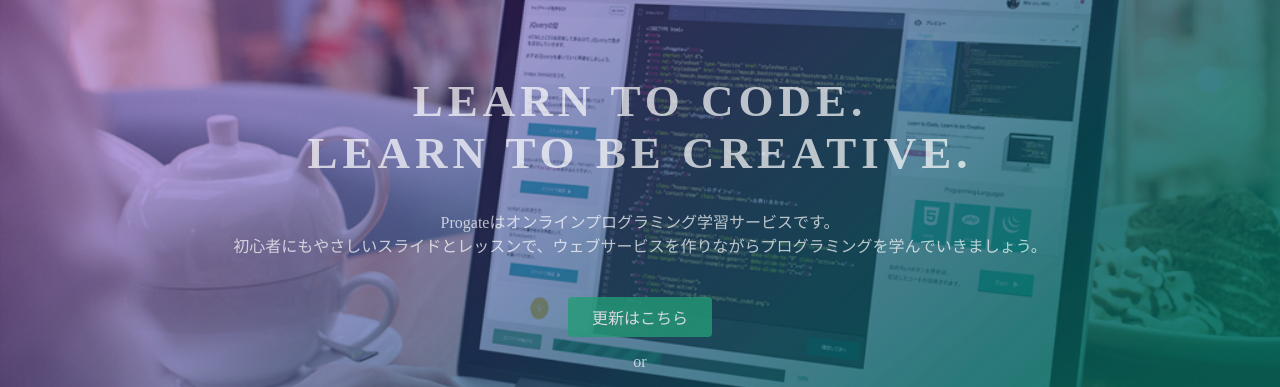
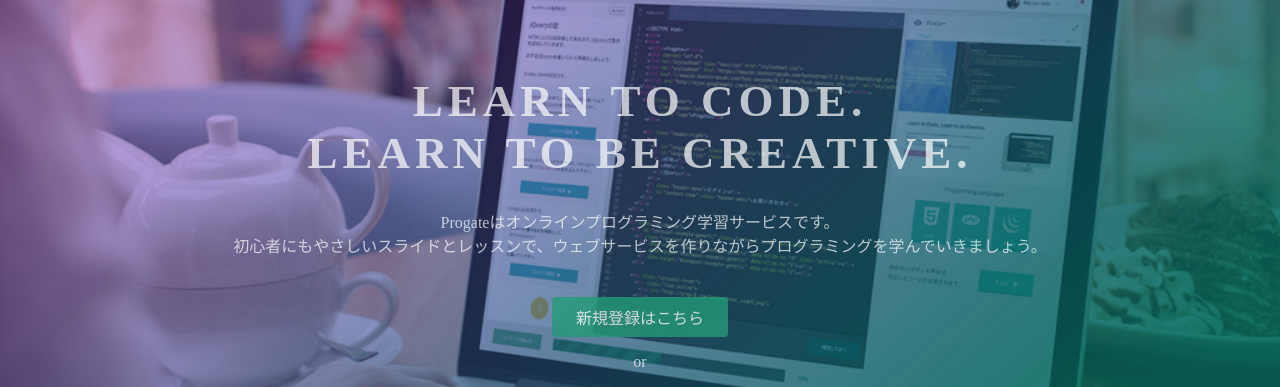
Before and after one commit to neige2020/neige2020.github.io, a plain HTML site: page index.html in a window 1280 px wide. Shown: the part 135-522 px from the top of the page. Drawn offline with Linux system fonts and the light colour scheme.

Commit message:
Update index.html

```diff
--- a/index.html
+++ b/index.html
@@ -26,7 +26,7 @@
       <h1>LEARN TO CODE.<br>LEARN TO BE CREATIVE.</h1>
       <p>Progateはオンラインプログラミング学習サービスです。<br>初心者にもやさしいスライドとレッスンで、ウェブサービスを作りながらプログラミングを学んでいきましょう。</p>
       <div class="btn-wrapper">
-        <a href="#" class="btn signup">更新はこちら</a>
+        <a href="#" class="btn signup">新規登録はこちら</a>
         <p>or</p>
         <a href="#" class="btn facebook"><span class="fa fa-facebook"></span>Facebookで登録</a>
         <a href="#" class="btn twitter"><span class="fa fa-twitter"></span>Twitterで登録</a>
```
